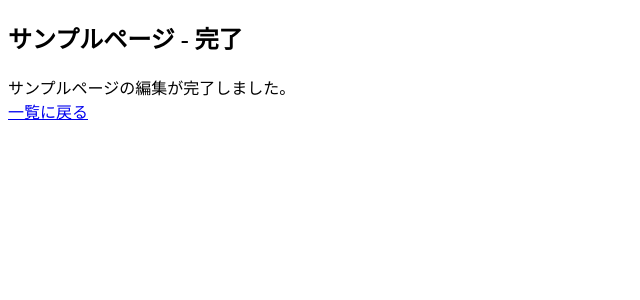
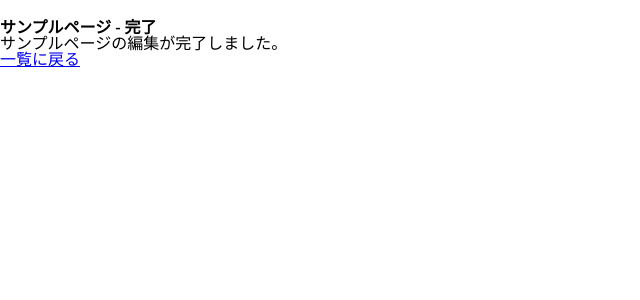
Before and after one commit to rjc-s-oono/feedknot, a Django app: template src/templates/sample/complete.html in a window 1280 px wide. Shown: the top 300 px of the page, without its empty margins (0-640 px from the left). Run offline with Django 3.2, Linux system fonts and the light colour scheme; the template is opened without the code that fills it, so the values that code supplies are empty; some libraries are stand-ins or nearby versions.

Commit message:
メイン画面にモックを反映

```diff
--- a/src/feedknot/feed/views.py
+++ b/src/feedknot/feed/views.py
@@ -52,7 +52,7 @@ def main(request):
 
     feedInfo.save();
 
-    article_list = Article.objects.filter(feed_id=1,box_id=1,user_id=1)
+    article_list = Article.objects.filter(feed_id=1,box_id=1,user_id=1).order_by('-pub_date')
 
     return render_to_response('feedknot/main.html',
                                {'box_name' : boxName,
--- a/src/media/css/style.css
+++ b/src/media/css/style.css
@@ -1 +1,68 @@
 @charset "utf-8" ;
+
+/* メイン画面 */
+
+/*要素のフォントサイズやマージン・パディングをリセットしています*/
+html, body, div, span, object, iframe,
+h1, h2, h3, h4, h5, h6, p, blockquote, pre,
+abbr, address, cite, code,
+del, dfn, em, img, ins, kbd, q, samp,
+small, strong, sub, sup, var,
+b, i,
+dl, dt, dd, ol, ul, li,
+fieldset, form, label, legend,
+table, caption, tbody, tfoot, thead, tr, th, td,
+article, aside, canvas, details, figcaption, figure,
+footer, header, hgroup, menu, nav, section, summary,
+time, mark, audio, video {
+    margin:0;
+    padding:0;
+    border:0;
+    outline:0;
+    font-size:100%;
+    vertical-align:baseline;
+    background:transparent;
+}
+/*行の高さをフォントサイズと同じにしています*/
+body {
+    line-height:1;
+}
+/*新規追加要素のデフォルトはすべてインライン要素になっているので、section要素などをブロック要素へ変更しています*/
+article,aside,details,figcaption,figure,
+footer,header,hgroup,menu,nav,section {
+    display:block;
+}
+
+
+
+
+body {
+    margin:20px auto;
+}
+header, view, footer {
+    display:block;
+    border:1px solid #ccc;
+    margin:5px;
+    padding:5px;
+}
+header {
+    display:block;
+    text-align:center;
+    padding:2px;
+}
+header ul, header li {
+    list-style-type:none;
+    display:inline;
+}
+view {
+}
+footer {
+    height:10%;
+    clear:both !important;
+}
+
+
+span.rogo img {
+	width:100px;
+	height:30px;
+}
```
Also changed, not shown: src/templates/feedknot/main.html (+34 -13 lines).
